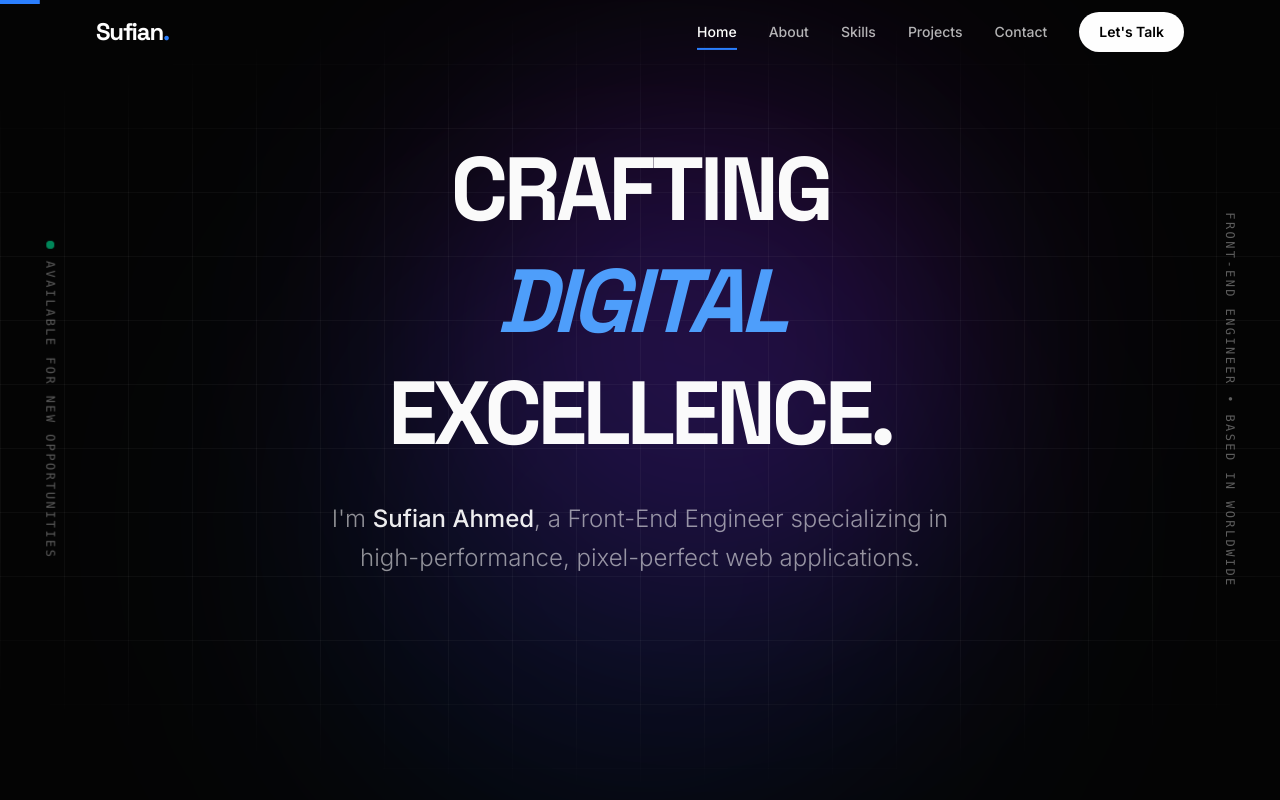
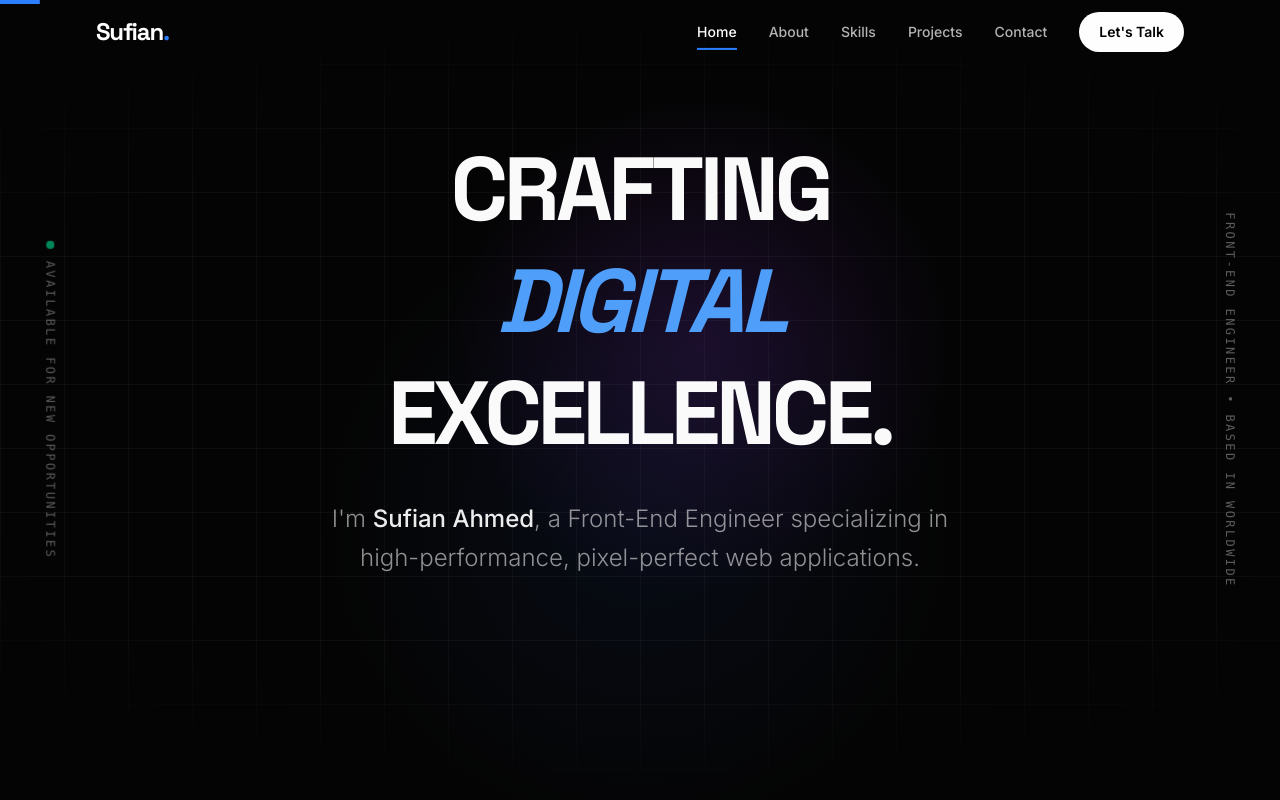
Before and after one commit to sofyan-ahmed511/Sufian_Portfolio, a Next.js app: page / in a window 1280 px wide. Shown: the top 800 px of the page. Built offline with nearby package versions, Linux system fonts and the light colour scheme.

Commit message:
Optimize glowing orbs in Hero component with radial gradients and improve layout structure

```diff
--- a/components/Hero.tsx
+++ b/components/Hero.tsx
@@ -27,9 +27,9 @@ export default function Hero() {
       {/* Grid Background */}
       <div className="absolute inset-0 bg-[linear-gradient(to_right,#ffffff0a_1px,transparent_1px),linear-gradient(to_bottom,#ffffff0a_1px,transparent_1px)] bg-[size:4rem_4rem] [mask-image:radial-gradient(ellipse_80%_50%_at_50%_50%,#000_70%,transparent_100%)]" />
 
-      {/* Glowing Orbs */}
-      <div className="absolute top-1/4 left-1/4 w-[50vw] h-[50vw] bg-blue-600/20 rounded-full blur-[120px] mix-blend-screen pointer-events-none animate-pulse" />
-      <div className="absolute bottom-1/4 right-1/4 w-[40vw] h-[40vw] bg-purple-600/20 rounded-full blur-[120px] mix-blend-screen pointer-events-none" />
+      {/* Glowing Orbs - Optimized with radial gradients instead of heavy blur filters */}
+      <div className="absolute top-1/4 left-1/4 w-[50vw] h-[50vw] bg-[radial-gradient(circle_at_center,rgba(37,99,235,0.15)_0%,transparent_70%)] mix-blend-screen pointer-events-none animate-pulse" />
+      <div className="absolute bottom-1/4 right-1/4 w-[40vw] h-[40vw] bg-[radial-gradient(circle_at_center,rgba(147,51,234,0.15)_0%,transparent_70%)] mix-blend-screen pointer-events-none" />
 
       {/* Left Vertical Text */}
       <motion.div
```
Lines whose indentation alone changed are shown as unchanged.
